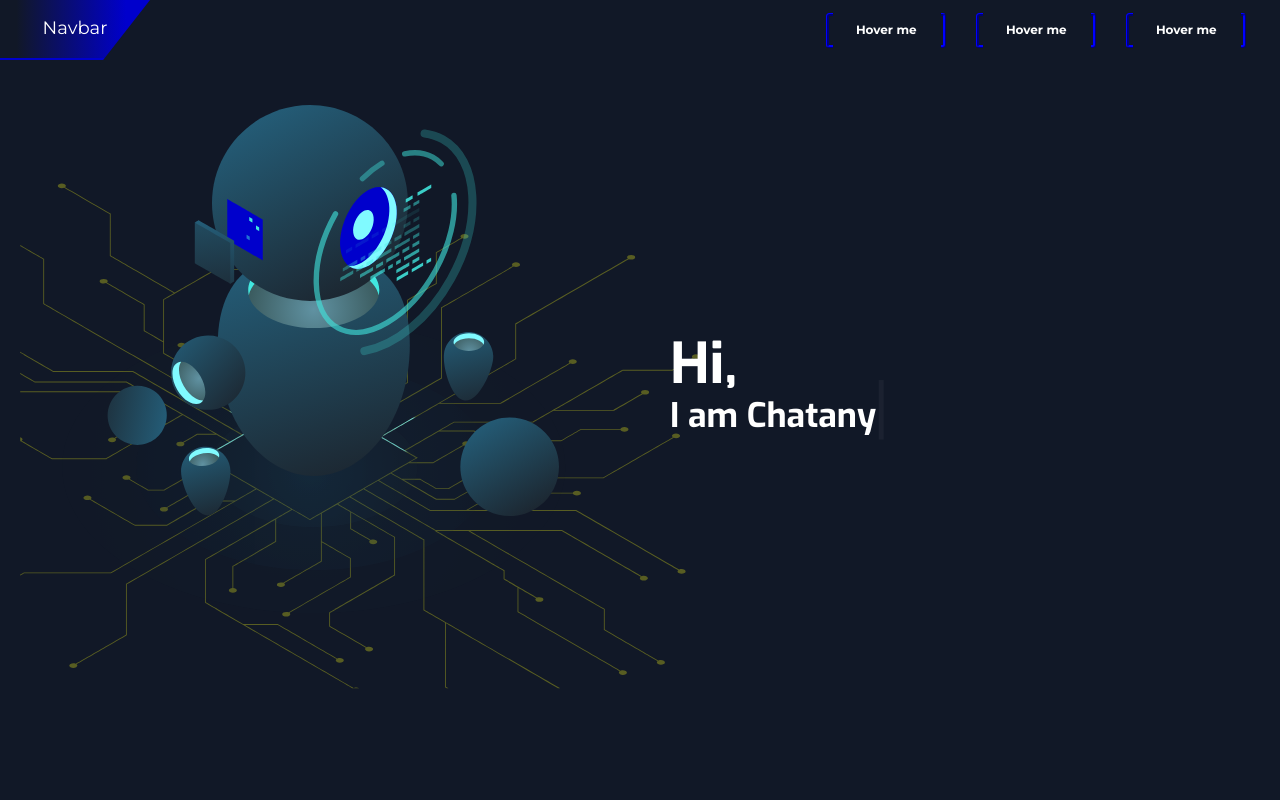
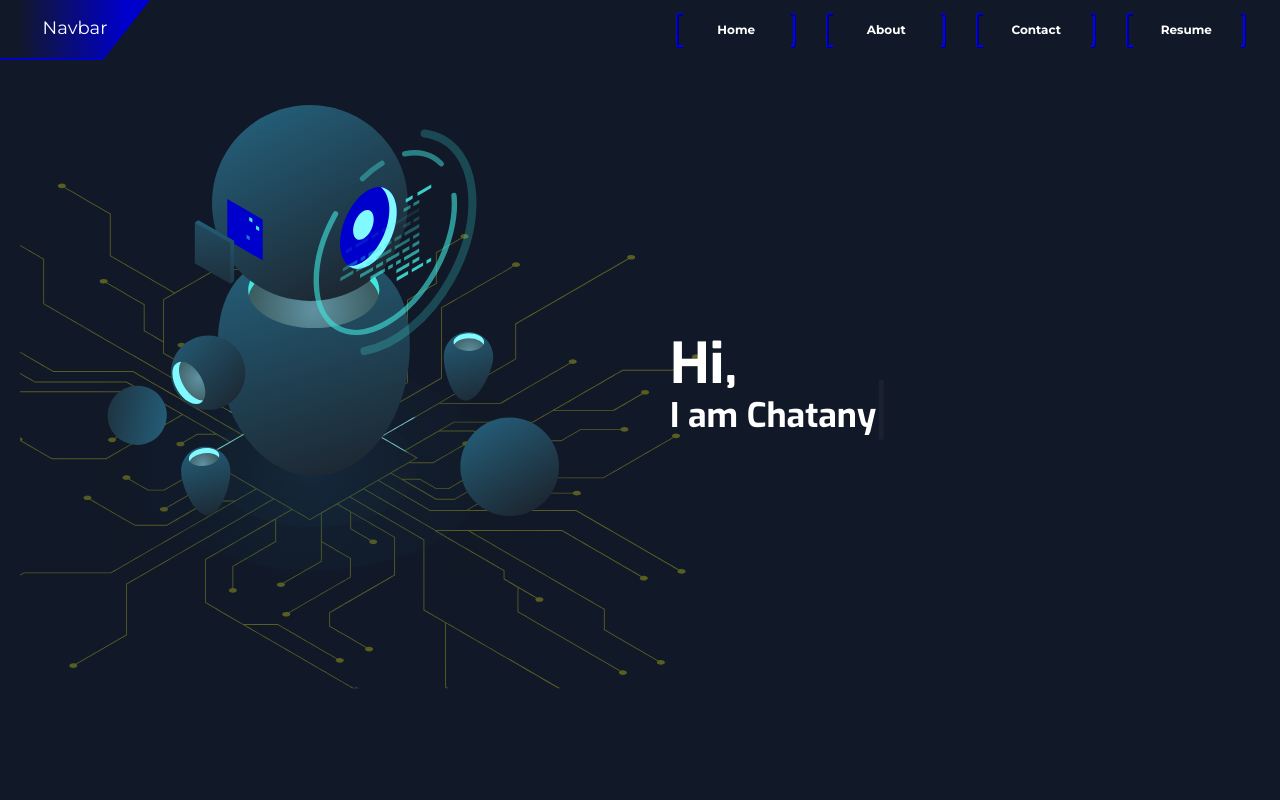
Before and after one commit to chatanyapra/Chatanya-Portfolio, a React (Vite) app: page / in a window 1280 px wide. Shown: the top 800 px of the page. Built offline with nearby package versions, Linux system fonts and the light colour scheme.

Commit message:
new navbar design

```diff
--- a/src/components/Navbar.jsx
+++ b/src/components/Navbar.jsx
@@ -6,9 +6,10 @@ export default function Navbar() {
     <div className='navbar-main w-screen bg-gray-900 h-16 text-white flex justify-between z-10'>
       <div className='navbar_logo w-40 h-full relative text-center pt-4'>Navbar <div className="triangle"></div></div>
       <div className='navbtns mr-5 flex justify-between '>
-        <button className='nav-btn mx-4 my-auto'>Hover me</button>
-        <button className='nav-btn mx-4 my-auto'>Hover me</button>
-        <button className='nav-btn mx-4 my-auto'>Hover me</button>
+        <button className='nav-btn mx-4 my-auto'>Home</button>
+        <button className='nav-btn mx-4 my-auto'>About </button>
+        <button className='nav-btn mx-4 my-auto'>Contact</button>
+        <button className='nav-btn mx-4 my-auto'>Resume</button>
       </div>
     </div>
   )
```
